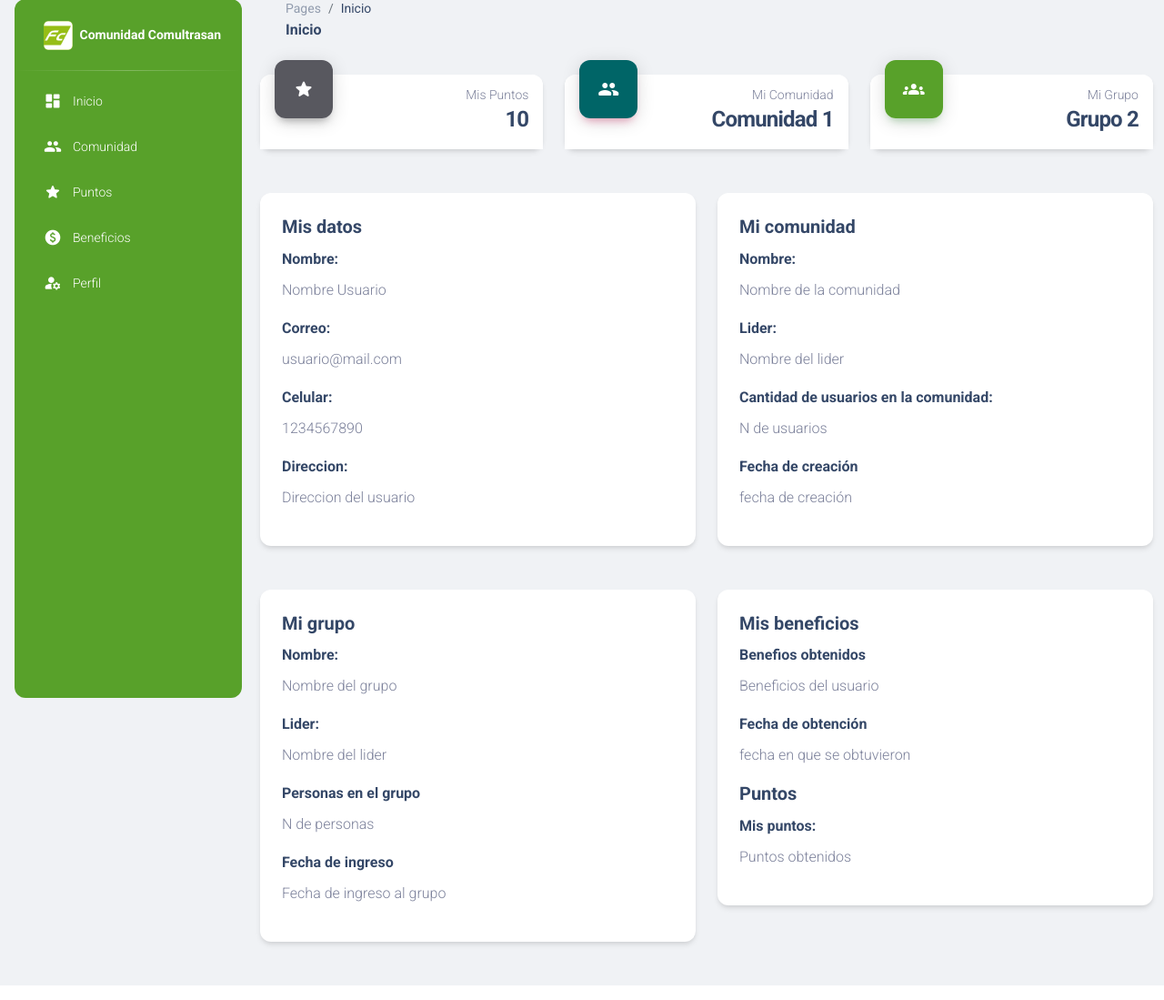
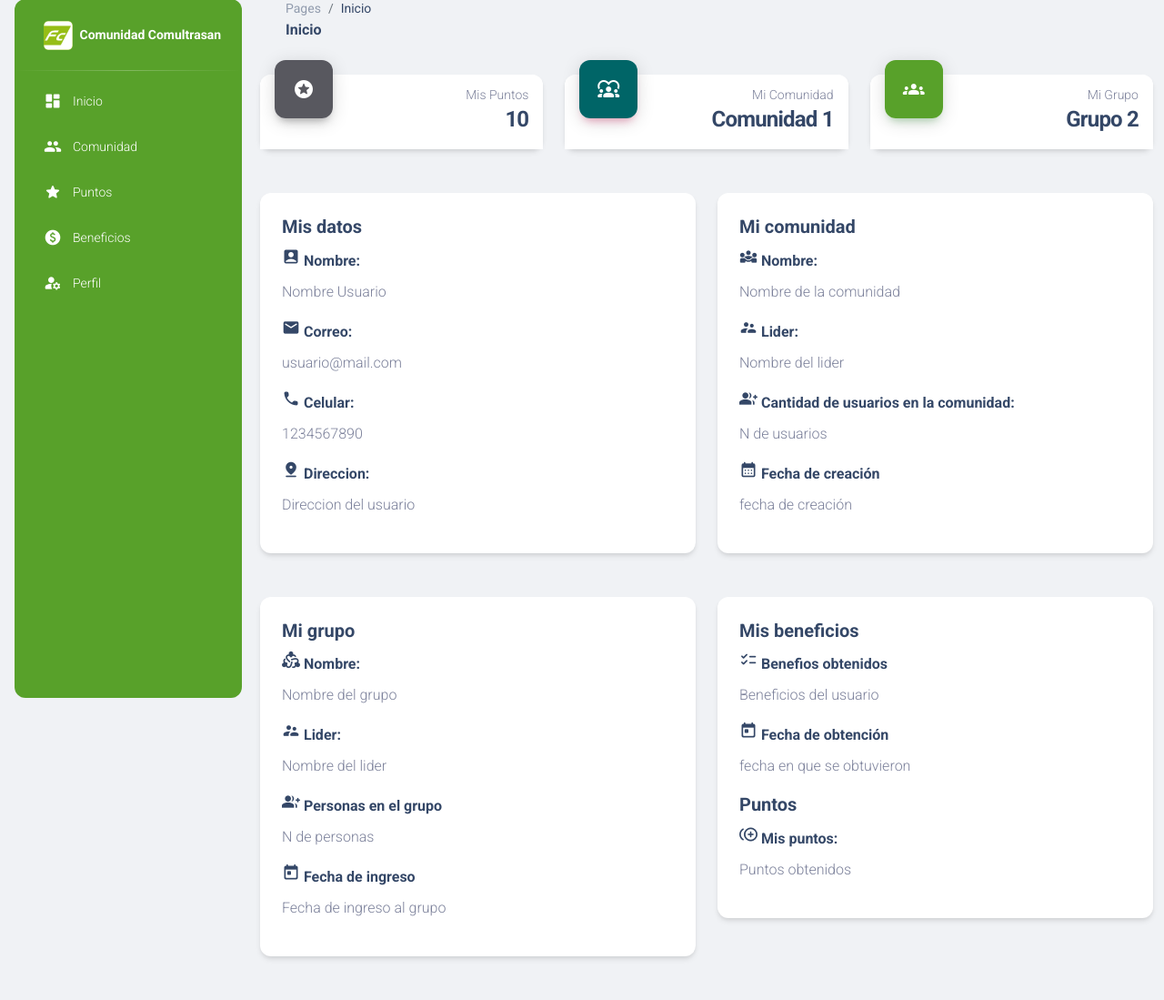
Before and after one commit to miguelm2/project-comunidad-comultrasan, a PHP site: page /views/user/ in a window 1280 px wide. Shown: the part 17-1116 px from the top of the page at 91% size. Run offline with PHP 8.4, Linux system fonts and the light colour scheme; some libraries are stand-ins or nearby versions.

Commit message:
Iconos y vista de comunidad
Se colocan iconos en todas las vistas index de cada usuario y se mejora la vista de comunidad en la parte de usuario

```diff
--- a/views/user/index.php
+++ b/views/user/index.php
@@ -48,7 +48,7 @@
                <div class="card">
                   <div class="card-header p-3 pt-2">
                      <div class="icon icon-lg icon-shape bg-gradient-dark shadow-dark text-center border-radius-xl mt-n4 position-absolute">
-                        <i class="material-icons opacity-10">star</i>
+                        <i class="material-icons opacity-10">stars</i>
                      </div>
                      <div class="text-end pt-1">
                         <p class="text-sm mb-0 text-capitalize">Mis Puntos</p>
@@ -61,7 +61,7 @@
                <div class="card">
                   <div class="card-header p-3 pt-2">
                      <div class="icon icon-lg icon-shape bg-gradient-info shadow-primary text-center border-radius-xl mt-n4 position-absolute">
-                        <i class="material-icons opacity-10">people</i>
+                        <i class="material-icons opacity-10">diversity_1</i>
                      </div>
                      <div class="text-end pt-1">
                         <p class="text-sm mb-0 text-capitalize">Mi comunidad</p>
@@ -89,13 +89,13 @@
                <div class="card z-index-2 ">
                   <div class="card-body">
                      <h5>Mis datos</h5>
-                     <h6>Nombre: </h6>
+                     <h6><i class="material-icons">account_box</i> Nombre: </h6>
                      <p>Nombre Usuario</p>
-                     <h6>Correo: </h6>
+                     <h6><i class="material-icons">email</i> Correo: </h6>
                      <p>usuario@mail.com</p>
-                     <h6>Celular: </h6>
+                     <h6><i class="material-icons">phone</i> Celular: </h6>
                      <p>1234567890</p>
-                     <h6>Direccion: </h6>
+                     <h6><i class="material-icons">pin_drop</i> Direccion: </h6>
                      <p>Direccion del usuario</p>
                   </div>
                </div>
@@ -104,13 +104,13 @@
                <div class="card">
                   <div class="card-body">
                      <h5>Mi comunidad</h5>
-                     <h6>Nombre: </h6>
+                     <h6><i class="material-icons">diversity_3</i> Nombre: </h6>
                      <p>Nombre de la comunidad</p>
-                     <h6>Lider: </h6>
+                     <h6><i class="material-icons">supervisor_account</i> Lider: </h6>
                      <p>Nombre del lider</p>
-                     <h6>Cantidad de usuarios en la comunidad: </h6>
+                     <h6><i class="material-icons">group_add</i> Cantidad de usuarios en la comunidad: </h6>
                      <p>N de usuarios</p>
-                     <h6>Fecha de creación</h6>
+                     <h6><i class="material-icons">calendar_month</i> Fecha de creación</h6>
                      <p>fecha de creación</p>
                   </div>
                </div>
@@ -119,13 +119,13 @@
                <div class="card">
                   <div class="card-body">
                      <h5>Mi grupo</h5>
-                     <h6>Nombre: </h6>
+                     <h6><i class="material-icons">diversity_2</i> Nombre: </h6>
                      <p>Nombre del grupo</p>
-                     <h6>Lider: </h6>
+                     <h6><i class="material-icons">supervisor_account</i> Lider: </h6>
                      <p>Nombre del lider</p>
-                     <h6>Personas en el grupo</h6>
+                     <h6><i class="material-icons">group_add</i> Personas en el grupo</h6>
                      <p>N de personas</p>
-                     <h6>Fecha de ingreso</h6>
+                     <h6><i class="material-icons">today</i> Fecha de ingreso</h6>
                      <p>Fecha de ingreso al grupo</p>
                   </div>
                </div>
@@ -134,12 +134,12 @@
                <div class="card">
                   <div class="card-body">
                      <h5>Mis beneficios</h5>
-                     <h6>Benefios obtenidos</h6>
+                     <h6><i class="material-icons">checklist</i> Benefios obtenidos</h6>
                      <p>Beneficios del usuario</p>
-                     <h6>Fecha de obtención</h6>
+                     <h6><i class="material-icons">today</i> Fecha de obtención</h6>
                      <p>fecha en que se obtuvieron</p>
                      <h5>Puntos</h5>
-                     <h6>Mis puntos: </h6>
+                     <h6><i class="material-icons">control_point_duplicate</i> Mis puntos: </h6>
                      <p>Puntos obtenidos</p>
                   </div>
                </div>
```
Also changed, not shown: views/admin/index.php (+6 -6 lines), views/gestor/index.php (+5 -5 lines), views/user/comunity.php (+8 -8 lines).
